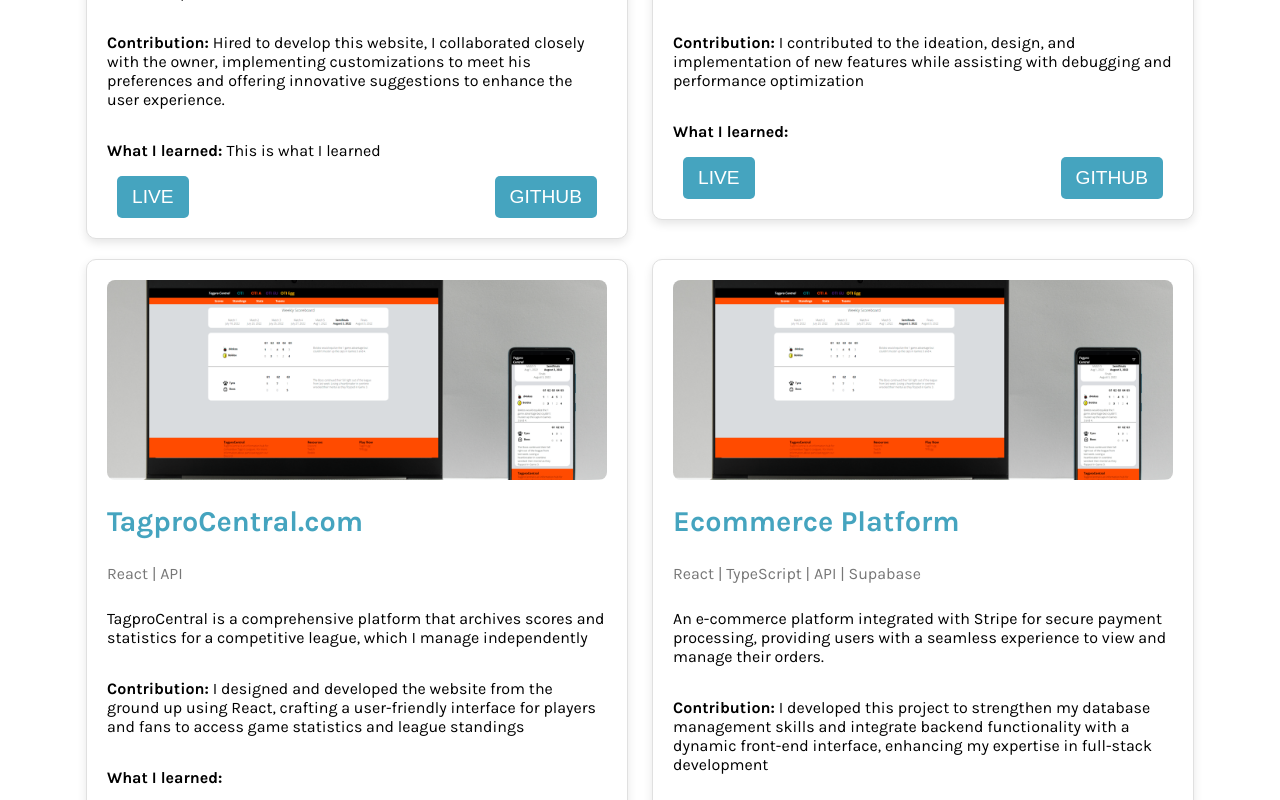
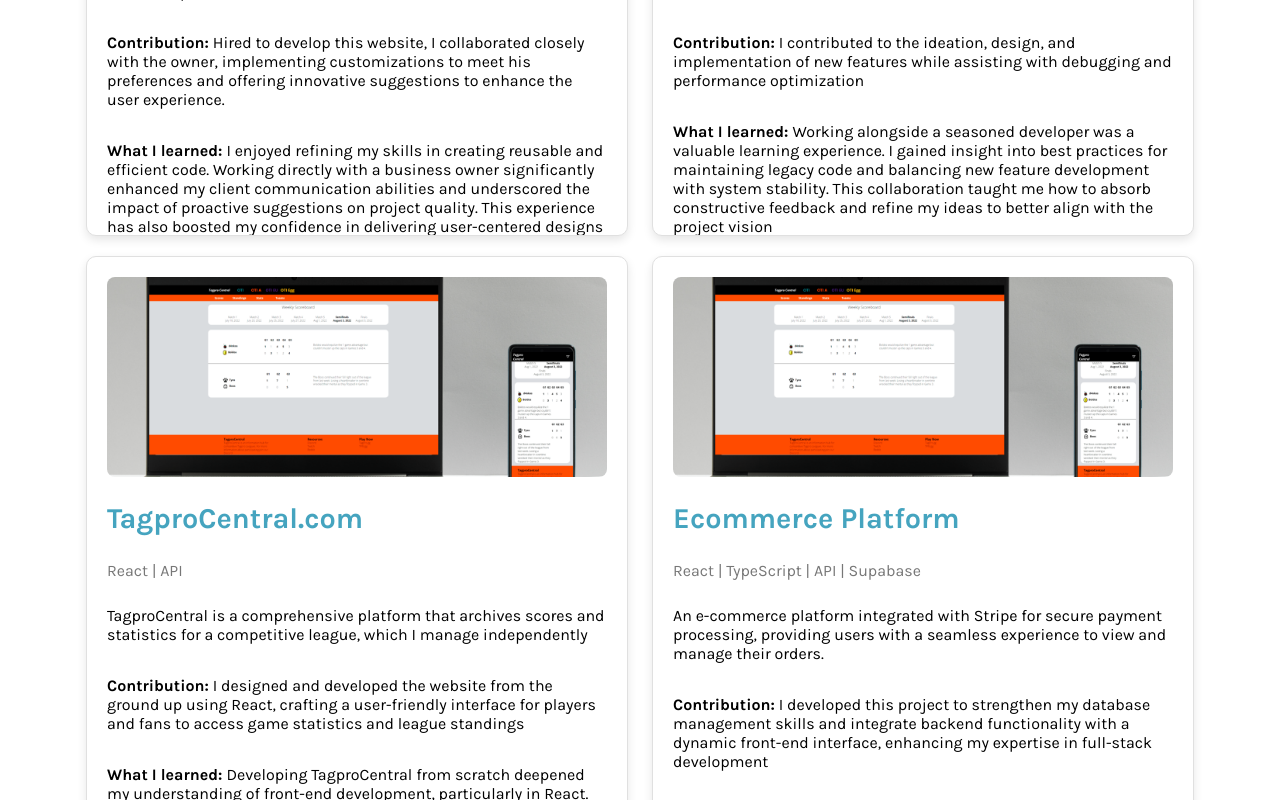
Before and after one commit to itsokthen/portfolio, a React (Vite) app: page / in a window 1280 px wide. Shown: the part 1660-2460 px from the top of the page. Built offline with nearby package versions, Linux system fonts and the light colour scheme.

Commit message:
Added the rest of the content for the project descriptions. Started shaping the project components. TODO: Add a button to expand, also show the Live and Github buttons

```diff
--- a/src/ProjectComponent.module.css
+++ b/src/ProjectComponent.module.css
@@ -6,10 +6,12 @@
   padding: 20px;
   transition: transform 0.2s, box-shadow 0.2s;
   min-height: 350px;
+  max-height: 600px;
   display: flex;
   flex-direction: column;
   max-width: 100%;
   max-width: 500px;
+  overflow: hidden;
 }
 
 .projectComponent:hover {
--- a/src/components/Projects.jsx
+++ b/src/components/Projects.jsx
@@ -13,7 +13,7 @@
             tags="Next.js | Typescript | TailwindCSS"
             description="A new venture dedicated to building a community hub for pet lovers, while also providing a supportive space for those grieving the loss of a beloved pet."
             contribution="Hired to develop this website, I collaborated closely with the owner, implementing customizations to meet his preferences and offering innovative suggestions to enhance the user experience."
-            learned="This is what I learned"
+            learned="I enjoyed refining my skills in creating reusable and efficient code. Working directly with a business owner significantly enhanced my client communication abilities and underscored the impact of proactive suggestions on project quality. This experience has also boosted my confidence in delivering user-centered designs"
             img={tagprocentral}
             liveurl="http://tagprocentral.com"
             github="https://github.com/itsokthen/tagpro_central"
@@ -23,6 +23,7 @@
             tags="C# | ASP.NET "
             description="tpm.gg is a competitive matchmaking platform designed for an online gaming community that has hosted hundreds of thousands of matches"
             contribution="I contributed to the ideation, design, and implementation of new features while assisting with debugging and performance optimization"
+            learned="Working alongside a seasoned developer was a valuable learning experience. I gained insight into best practices for maintaining legacy code and balancing new feature development with system stability. This collaboration taught me how to absorb constructive feedback and refine my ideas to better align with the project vision"
             img={tagprocentral}
             liveurl="http://tagprocentral.com"
             github="https://github.com/itsokthen/tagpro_central"
@@ -32,6 +33,7 @@
             tags="React | API "
             description="TagproCentral is a comprehensive platform that archives scores and statistics for a competitive league, which I manage independently"
             contribution="I designed and developed the website from the ground up using React, crafting a user-friendly interface for players and fans to access game statistics and league standings"
+            learned="Developing TagproCentral from scratch deepened my understanding of front-end development, particularly in React. Managing this league and website independently taught me valuable skills in project ownership, from technical troubleshooting to handling user feedback"
             img={tagprocentral}
             liveurl="http://tagprocentral.com"
             github="https://github.com/itsokthen/tagpro_central"
@@ -41,6 +43,7 @@
             tags="React | TypeScript | API | Supabase"
             description="An e-commerce platform integrated with Stripe for secure payment processing, providing users with a seamless experience to view and manage their orders."
             contribution="I developed this project to strengthen my database management skills and integrate backend functionality with a dynamic front-end interface, enhancing my expertise in full-stack development"
+            learned="I gained hands-on experience in connecting frontend interfaces with backend systems, specifically by integrating Stripe for secure payments and developing user account features. This project helped me refine my database management and API integration skills, and improved my ability to handle sensitive data"
             img={tagprocentral}
             liveurl="http://tagprocentral.com"
             github="https://github.com/itsokthen/tagpro_central"
@@ -50,6 +53,7 @@
             tags="Python | Git | Project Management"
             description="A GitHub bot designed to automate essential tasks, streamline development workflows, and record data to assess team efficiency"
             contribution="I served as project manager, leading communication and team coordination while overseeing bot development. Additionally, I contributed to the design and implementation of the bot's core functionality to ensure it met productivity goals effectively"
+            learned="This project strengthened my skills in project management, especially in coordinating effectively across team roles and ensuring alignment with project goals. I fully took over all aspects of leadership in this project by facilitating regular team meetings, setting clear expectations, and fostering open communication, which ultimately led to a collaborative and productive environment. Working on the GitHub bot also deepened my understanding of automation in development workflows, teaching me the importance of designing tools that are both adaptable and scalable"
             img={tagprocentral}
             liveurl="https://github.com/apps/probot-data-collection "
             github="https://github.com/Senior-Design-Team-19-Github-Bots"
```
